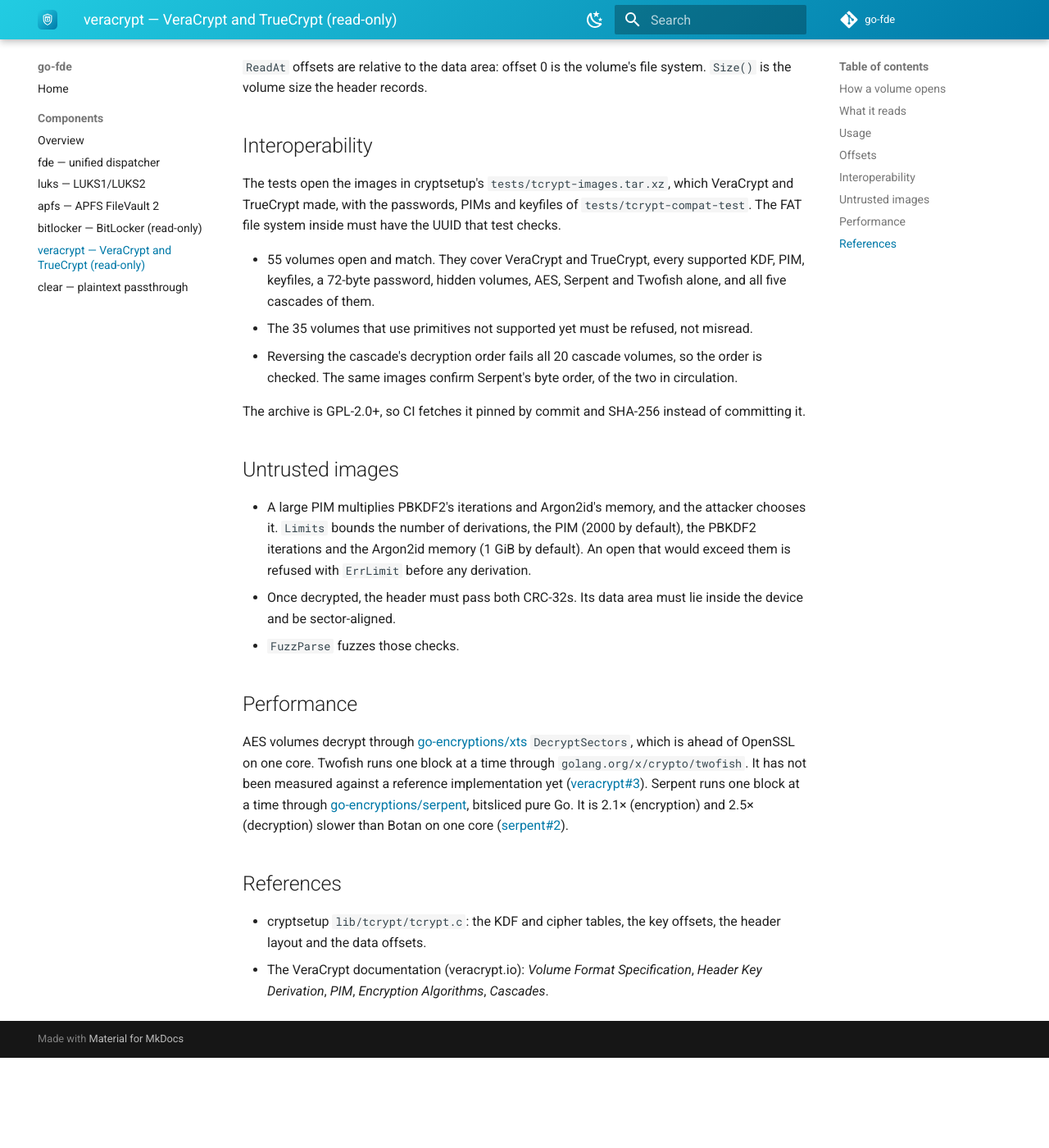
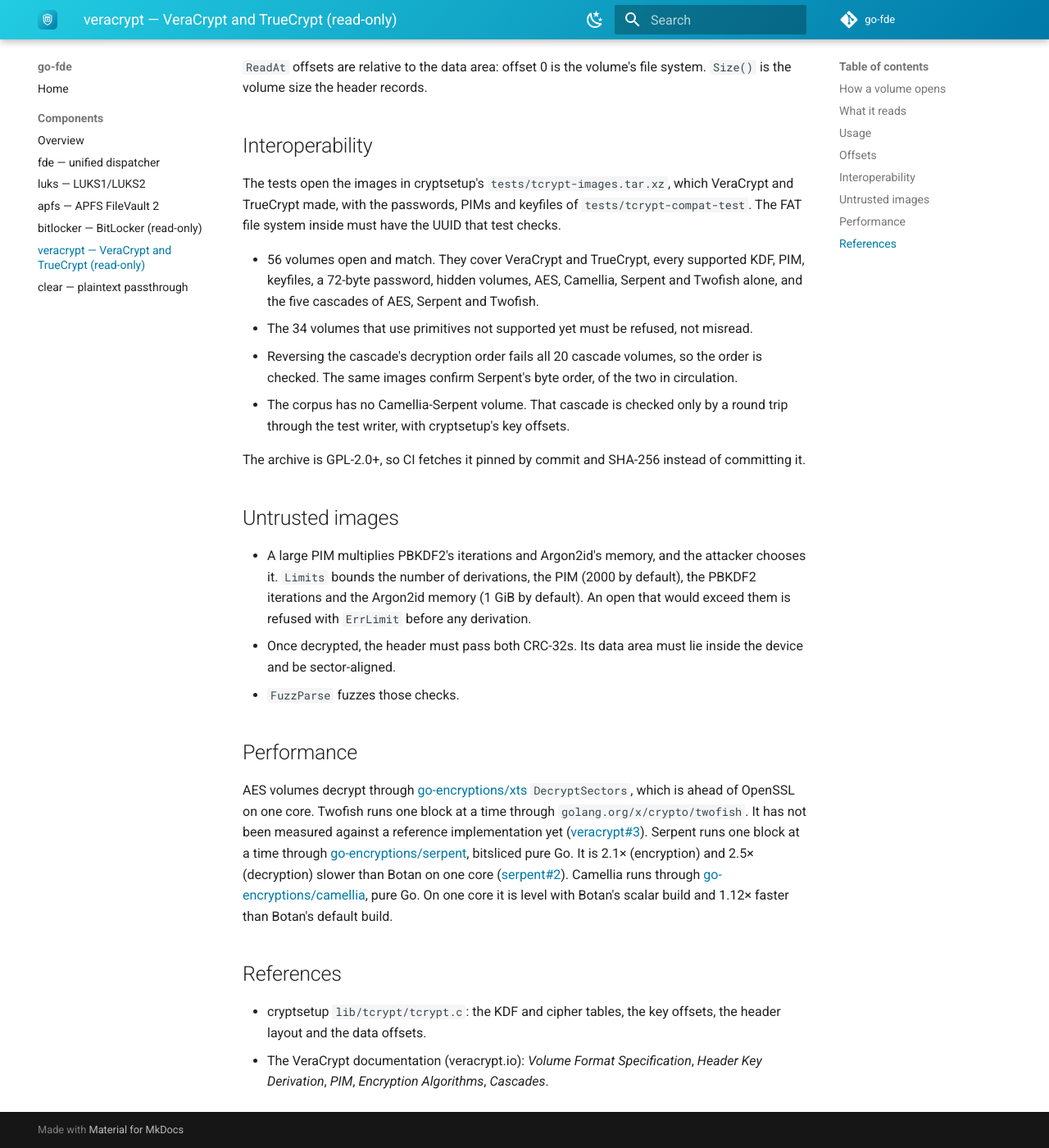
Before and after one commit to go-fde/docs, an MkDocs documentation site: the page built from docs/components/veracrypt.md, in a window 1280 px wide and 1400 px high, scrolled down 1888 px. Shown: the whole window at 82% size. Built offline with MkDocs 1.6.1 and Material for MkDocs 9.7.7, drawn with Linux system fonts in a browser that asks for light colours; the version menu is left out; before the commit the page ends 3178 px from its top, so only the background shows below that; some of the changed text lies outside the part shown.

Commit message:
veracrypt: Camellia and Camellia-Serpent (v0.3.0) (#14)
go-fde/veracrypt v0.3.0 opens Camellia volumes and the Camellia-Serpent
cascade. The component page, the overview and the home page list them,
with the new corpus count: 56 volumes open, 34 refused. The page says
that no corpus volume uses Camellia-Serpent, so only the writer's round
trip checks that cascade, and how Camellia compares with Botan.

Refs go-fde/fde#28

Co-authored-by: Claude Opus 5.5 <noreply@anthropic.com>

```diff
--- a/docs/components/veracrypt.md
+++ b/docs/components/veracrypt.md
@@ -32,7 +32,7 @@ Because the header cannot be recognised, the [`fde`](fde.md) dispatcher's
 
 | | |
 |---|---|
-| Ciphers (XTS) | AES, Serpent, Twofish; the cascades AES-Twofish, AES-Twofish-Serpent, Serpent-AES, Serpent-Twofish-AES, Twofish-Serpent |
+| Ciphers (XTS) | AES, Camellia, Serpent, Twofish; the cascades AES-Twofish, AES-Twofish-Serpent, Camellia-Serpent, Serpent-AES, Serpent-Twofish-AES, Twofish-Serpent |
 | KDFs | PBKDF2 with SHA-512, SHA-256, BLAKE2s-256 or RIPEMD-160; Argon2id; TrueCrypt's PBKDF2-SHA-1 with `Legacy` |
 | Options | PIM, keyfiles (up to 1 MiB each), passwords up to 128 bytes |
 | Volumes | normal, hidden, backup headers; VeraCrypt and TrueCrypt 5.0 and later |
@@ -40,7 +40,7 @@ Because the header cannot be recognised, the [`fde`](fde.md) dispatcher's
 **Not supported yet.** A volume that uses these fails like a wrong
 password, because nothing on disk can tell the two apart:
 
-- Camellia and Kuznyechik, and the cascades that use them
+- Kuznyechik, and the cascades that use it
   ([go-fde/fde#28](https://github.com/go-fde/fde/issues/28));
 - the Whirlpool and Streebog KDFs;
 - TrueCrypt's LRW and CBC modes, and headers older than version 3.
@@ -86,14 +86,17 @@ which VeraCrypt and TrueCrypt made, with the passwords, PIMs and keyfiles of
 `tests/tcrypt-compat-test`. The FAT file system inside must have the UUID
 that test checks.
 
-- 55 volumes open and match. They cover VeraCrypt and TrueCrypt, every
+- 56 volumes open and match. They cover VeraCrypt and TrueCrypt, every
   supported KDF, PIM, keyfiles, a 72-byte password, hidden volumes, AES,
-  Serpent and Twofish alone, and all five cascades of them.
-- The 35 volumes that use primitives not supported yet must be refused, not
+  Camellia, Serpent and Twofish alone, and the five cascades of AES,
+  Serpent and Twofish.
+- The 34 volumes that use primitives not supported yet must be refused, not
   misread.
 - Reversing the cascade's decryption order fails all 20 cascade volumes,
   so the order is checked. The same images confirm Serpent's byte order,
   of the two in circulation.
+- The corpus has no Camellia-Serpent volume. That cascade is checked only
+  by a round trip through the test writer, with cryptsetup's key offsets.
 
 The archive is GPL-2.0+, so CI fetches it pinned by commit and SHA-256
 instead of committing it.
@@ -122,6 +125,10 @@ runs one block at a time through
 bitsliced pure Go. It is 2.1× (encryption) and 2.5× (decryption) slower
 than Botan on one core
 ([serpent#2](https://github.com/go-encryptions/serpent/issues/2)).
+Camellia runs through
+[go-encryptions/camellia](https://github.com/go-encryptions/camellia), pure
+Go. On one core it is level with Botan's scalar build and 1.12× faster than
+Botan's default build.
 
 ## References
 
```
Also changed, not shown: docs/components/index.md (+1 -1 lines), docs/index.md (+1 -1 lines).
